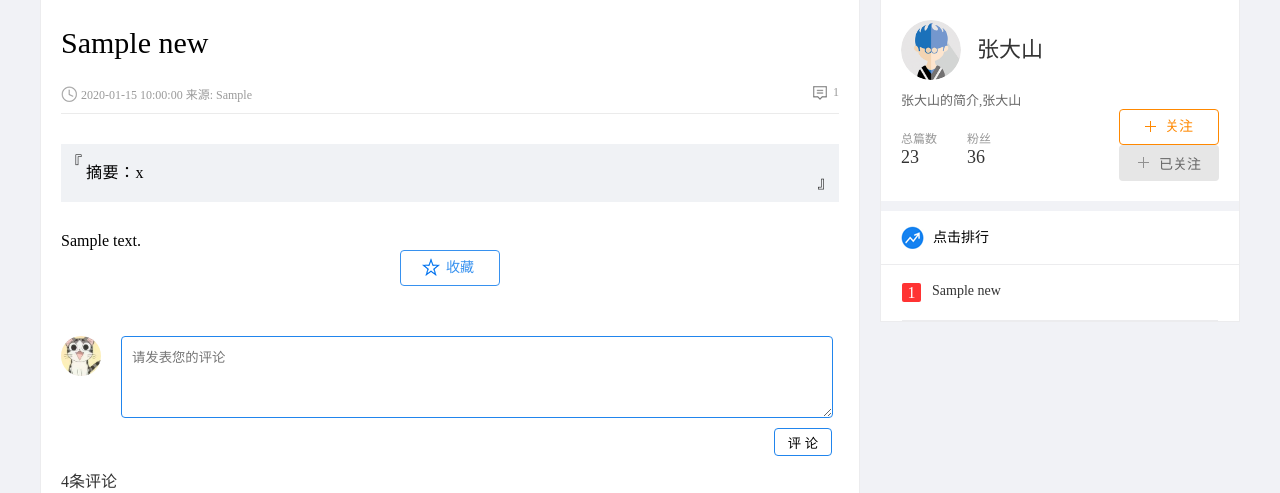
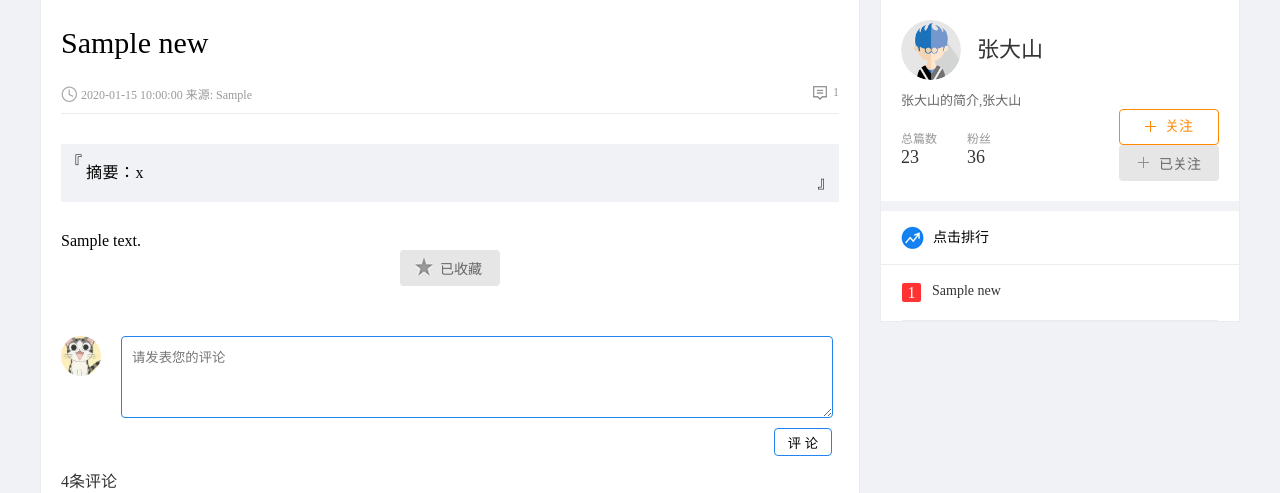
Before and after one commit to kobyant/information16, a Flask app: page /news/1 in a window 1280 px wide. Shown: the part 81-574 px from the top of the page. Run offline with Flask 2, Linux system fonts and the light colour scheme; the visitor is signed in with stand-in values (Sample User, id 1); tables that the repository leaves empty hold one stand-in row (values such as "Sample post"); parts of the project's set-up code (start-up, migrations or seed data) failed here and were passed over; some libraries are stand-ins or nearby versions.

Commit message:
收藏&取消收藏按钮显示

```diff
--- a/info/modules/news/views.py
+++ b/info/modules/news/views.py
@@ -37,22 +37,17 @@ def news_detail(news_id):
     for click_news in news_list:
         click_news_list.append(click_news.to_dict())
 
-    #2.3.取出session,中的用户编号
-    # user_id = session.get("user_id")
-
-    #2.4 获取用户对象
-    # user = None
-    # if user_id:
-    #     try:
-    #         user = User.query.get(user_id)
-    #     except Exception as e:
-    #         current_app.logger.error(e)
+    #2.3 判断用户是否收藏了该新闻
+    is_collected = False
+    if g.user and news in g.user.collection_news:
+        is_collected = True
 
     #3.携带新闻数据,到模板页面显示
     data = {
         "news":news.to_dict(),
         "click_news_list":click_news_list,
         "user_info": g.user.to_dict() if g.user else "",
+        "is_collected":is_collected
     }
 
     return render_template("news/detail.html",data=data)
--- a/info/static/news/css/main.css
+++ b/info/static/news/css/main.css
@@ -661,7 +661,7 @@ body{
     color:#666;
     border-radius:4px;
     font-size:14px;
-    margin:0px 5px;
+    /*margin:0px 5px;*/
     background:url(../images/collect_icons.png) 15px -73px no-repeat #e6e6e6;
     position:relative;
     overflow:hidden;
--- a/info/templates/news/detail.html
+++ b/info/templates/news/detail.html
@@ -25,8 +25,8 @@
 
            {{ data.news.content | safe}}
 
-        <a href="javascript:;" class="collection block-center" data-newid="" >收藏</a>
-        <a href="javascript:;" class="collected block-center" data-newid="" style="display: none"><span class="out">已收藏</span><span class="over">取消收藏</span></a>
+        <a href="javascript:;" class="collection block-center" data-newid="" style="display: {% if data.is_collected %}none{% else %}block{% endif %};">收藏</a>
+        <a href="javascript:;" class="collected block-center" data-newid="" style="display: {% if data.is_collected %}block{% else %}none{% endif %};"><span class="out">已收藏</span><span class="over">取消收藏</span></a>
 
 
         {# 判断显示评论输入框 #}
```
